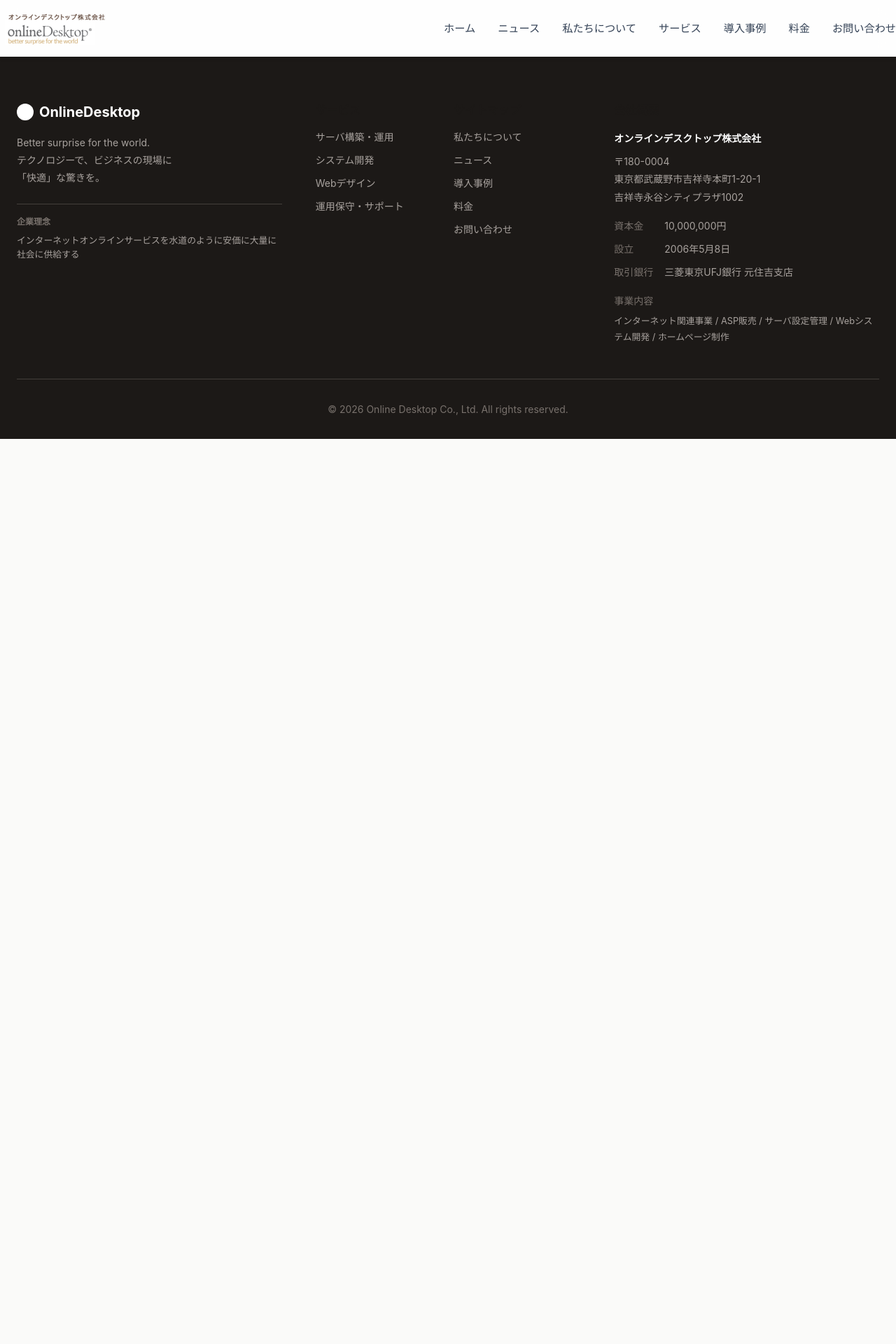
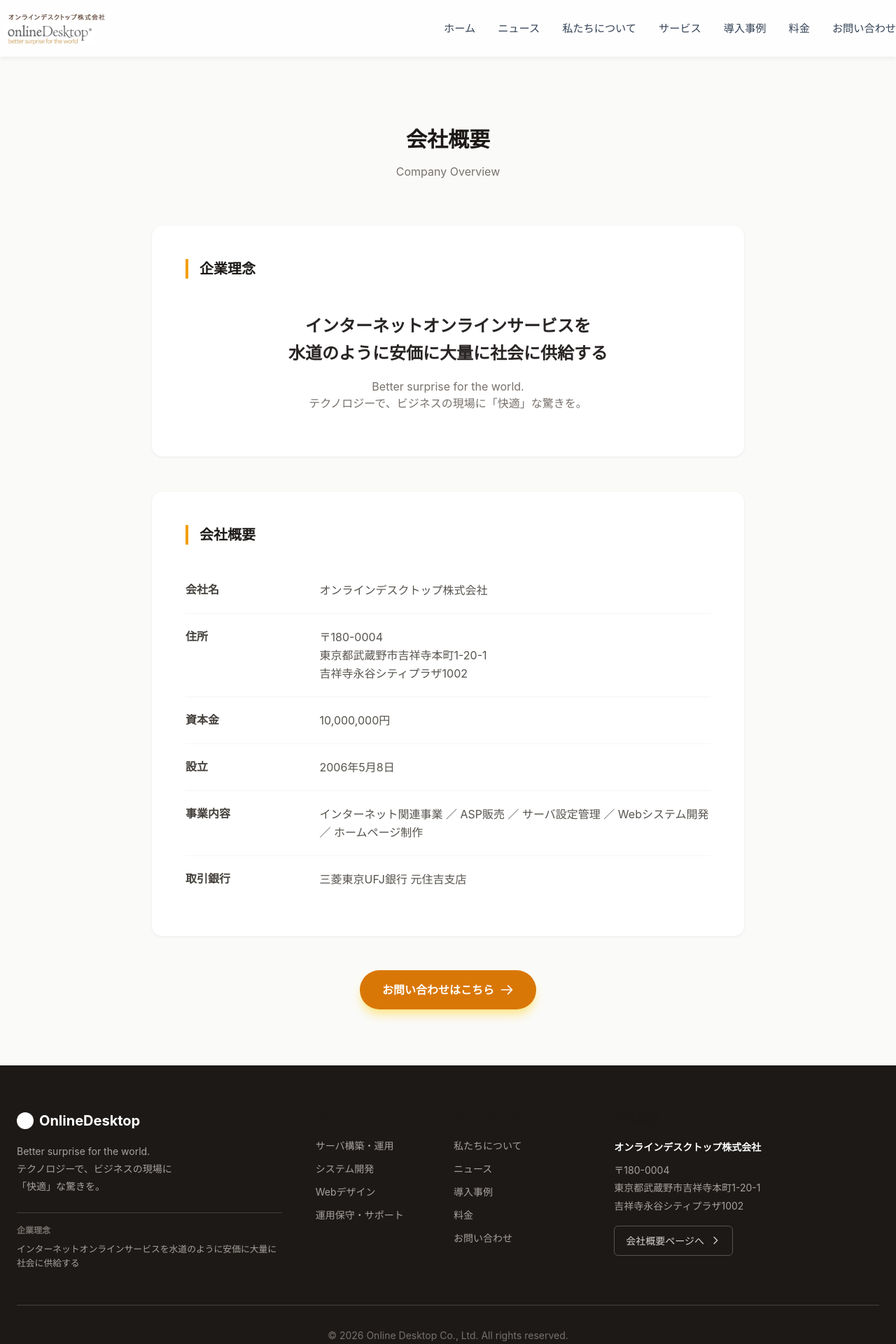
Before and after one commit to Vivid-BASE/onlinedsktop, a React (Vite) app: page /#/company in a window 1280 px wide. Shown: the top 1920 px of the page at 70% size. Before the commit the page ends 800 px from the top, so only its background shows below. Built offline with nearby package versions, Linux system fonts and the light colour scheme.

Commit message:
Create CompanyPage and link from Footer

```diff
--- a/src/App.tsx
+++ b/src/App.tsx
@@ -8,6 +8,7 @@ import { ServicePage } from './pages/ServicePage';
 import { CasePage } from './pages/CasePage';
 import { PricePage } from './pages/PricePage';
 import { ContactPage } from './pages/ContactPage';
+import { CompanyPage } from './pages/CompanyPage';
 import ScrollToTop from './components/ScrollToTop';
 import './styles/global.css';
 
@@ -25,6 +26,7 @@ function App() {
           <Route path="/case" element={<CasePage />} />
           <Route path="/price" element={<PricePage />} />
           <Route path="/contact" element={<ContactPage />} />
+          <Route path="/company" element={<CompanyPage />} />
         </Routes>
         <Footer />
       </div>
--- a/src/components/Footer.tsx
+++ b/src/components/Footer.tsx
@@ -74,18 +74,20 @@ export const Footer = () => {
                                 東京都武蔵野市吉祥寺本町1-20-1<br />
                                 吉祥寺永谷シティプラザ1002<br />
                             </address>
-                            <dl style={{ display: 'grid', gridTemplateColumns: 'auto 1fr', gap: '0.5rem 1rem' }}>
-                                <dt style={{ color: '#78716c' }}>資本金</dt>
-                                <dd>10,000,000円</dd>
-                                <dt style={{ color: '#78716c' }}>設立</dt>
-                                <dd>2006年5月8日</dd>
-                                <dt style={{ color: '#78716c' }}>取引銀行</dt>
-                                <dd>三菱東京UFJ銀行 元住吉支店</dd>
-                            </dl>
-                            <div style={{ marginTop: '1rem' }}>
-                                <p style={{ color: '#78716c', marginBottom: '0.25rem' }}>事業内容</p>
-                                <p style={{ fontSize: '0.8rem' }}>インターネット関連事業 / ASP販売 / サーバ設定管理 / Webシステム開発 / ホームページ制作</p>
-                            </div>
+                            <Link to="/company" style={{
+                                display: 'inline-flex',
+                                alignItems: 'center',
+                                color: '#d6d3d1',
+                                textDecoration: 'none',
+                                border: '1px solid #57534e',
+                                padding: '0.5rem 1rem',
+                                borderRadius: '0.375rem',
+                                fontSize: '0.875rem',
+                                transition: 'all 0.2s'
+                            }}>
+                                会社概要ページへ
+                                <svg style={{ width: '16px', height: '16px', marginLeft: '0.5rem' }} fill="none" stroke="currentColor" viewBox="0 0 24 24"><path strokeLinecap="round" strokeLinejoin="round" strokeWidth={2} d="M9 5l7 7-7 7" /></svg>
+                            </Link>
                         </div>
                     </div>
                 </div>
--- /dev/null
+++ b/src/pages/CompanyPage.tsx
@@ -0,0 +1,71 @@
+import { motion } from 'framer-motion';
+import { Link } from 'react-router-dom';
+
+export const CompanyPage = () => {
+    return (
+        <div className="min-h-screen bg-stone-50 pt-[100px] pb-20">
+            <div className="container mx-auto px-6 max-w-4xl">
+                <motion.div
+                    initial={{ opacity: 0, y: 30 }}
+                    animate={{ opacity: 1, y: 0 }}
+                    transition={{ duration: 0.8 }}
+                >
+                    <header className="text-center mb-16">
+                        <h1 className="text-3xl font-bold text-stone-900 mb-4">会社概要</h1>
+                        <p className="text-stone-500">Company Overview</p>
+                    </header>
+
+                    <div className="space-y-12">
+                        {/* Corporate Philosophy */}
+                        <section className="bg-white p-8 md:p-12 rounded-2xl shadow-sm border border-stone-100">
+                            <h2 className="text-xl font-bold text-stone-900 mb-8 border-l-4 border-amber-500 pl-4">企業理念</h2>
+                            <div className="text-center py-4">
+                                <p className="text-2xl font-bold text-stone-800 leading-relaxed mb-4">
+                                    インターネットオンラインサービスを<br className="hidden md:block" />
+                                    水道のように安価に大量に社会に供給する
+                                </p>
+                                <p className="text-stone-500 mt-4">
+                                    Better surprise for the world.<br />
+                                    テクノロジーで、ビジネスの現場に「快適」な驚きを。
+                                </p>
+                            </div>
+                        </section>
+
+                        {/* Company Profile */}
+                        <section className="bg-white p-8 md:p-12 rounded-2xl shadow-sm border border-stone-100">
+                            <h2 className="text-xl font-bold text-stone-900 mb-8 border-l-4 border-amber-500 pl-4">会社概要</h2>
+                            <dl className="divide-y divide-stone-100">
+                                <ProfileRow label="会社名" value="オンラインデスクトップ株式会社" />
+                                <ProfileRow label="住所" value={
+                                    <>
+                                        〒180-0004<br />
+                                        東京都武蔵野市吉祥寺本町1-20-1<br />
+                                        吉祥寺永谷シティプラザ1002
+                                    </>
+                                } />
+                                <ProfileRow label="資本金" value="10,000,000円" />
+                                <ProfileRow label="設立" value="2006年5月8日" />
+                                <ProfileRow label="事業内容" value="インターネット関連事業 ／ ASP販売 ／ サーバ設定管理 ／ Webシステム開発 ／ ホームページ制作" />
+                                <ProfileRow label="取引銀行" value="三菱東京UFJ銀行 元住吉支店" />
+                            </dl>
+                        </section>
+
+                        <div className="text-center mt-12">
+                            <Link to="/contact" className="inline-flex items-center justify-center px-8 py-4 text-base font-bold text-white bg-amber-600 rounded-full hover:bg-amber-700 transition-colors shadow-lg shadow-amber-200">
+                                お問い合わせはこちら
+                                <svg className="w-5 h-5 ml-2" fill="none" stroke="currentColor" viewBox="0 0 24 24"><path strokeLinecap="round" strokeLinejoin="round" strokeWidth={2} d="M14 5l7 7m0 0l-7 7m7-7H3" /></svg>
+                            </Link>
+                        </div>
+                    </div>
+                </motion.div>
+            </div>
+        </div>
+    );
+};
+
+const ProfileRow = ({ label, value }: { label: string, value: React.ReactNode }) => (
+    <div className="py-5 grid grid-cols-1 md:grid-cols-4 gap-4">
+        <dt className="font-bold text-stone-700">{label}</dt>
+        <dd className="text-stone-600 md:col-span-3 leading-relaxed">{value}</dd>
+    </div>
+);
```
